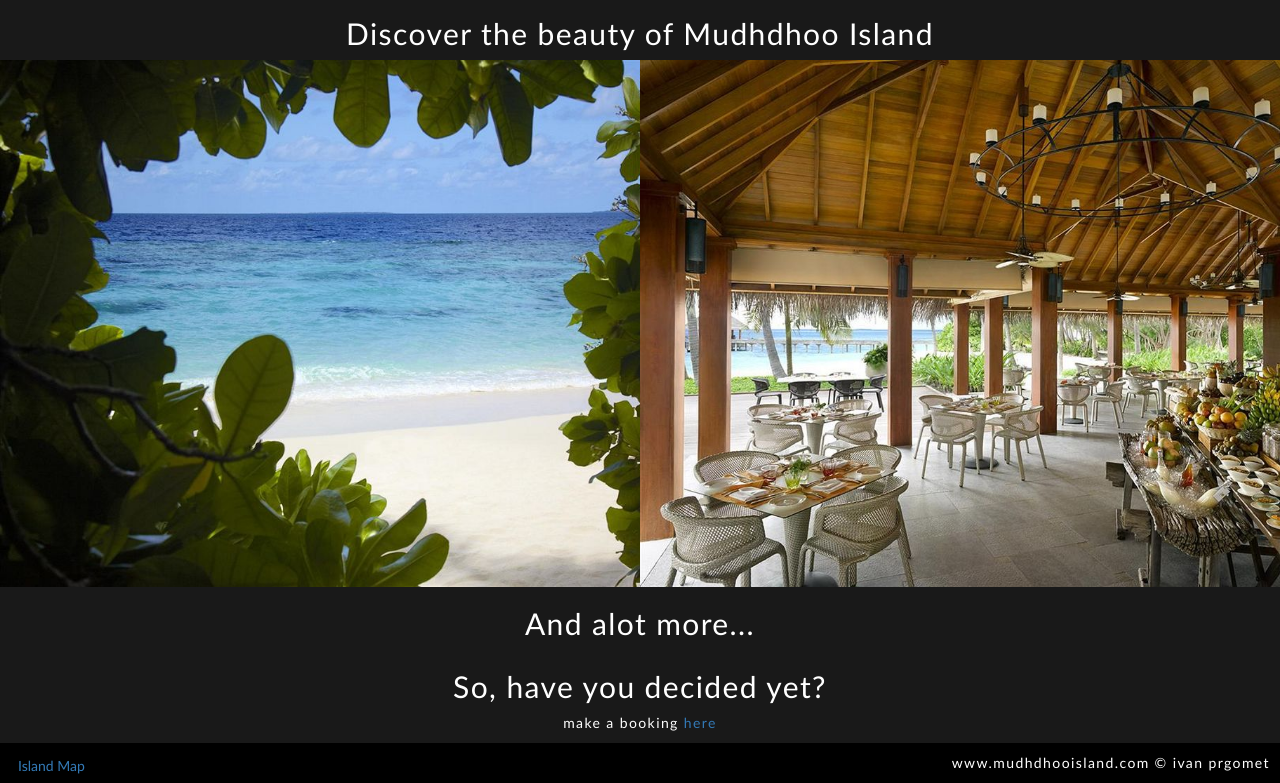
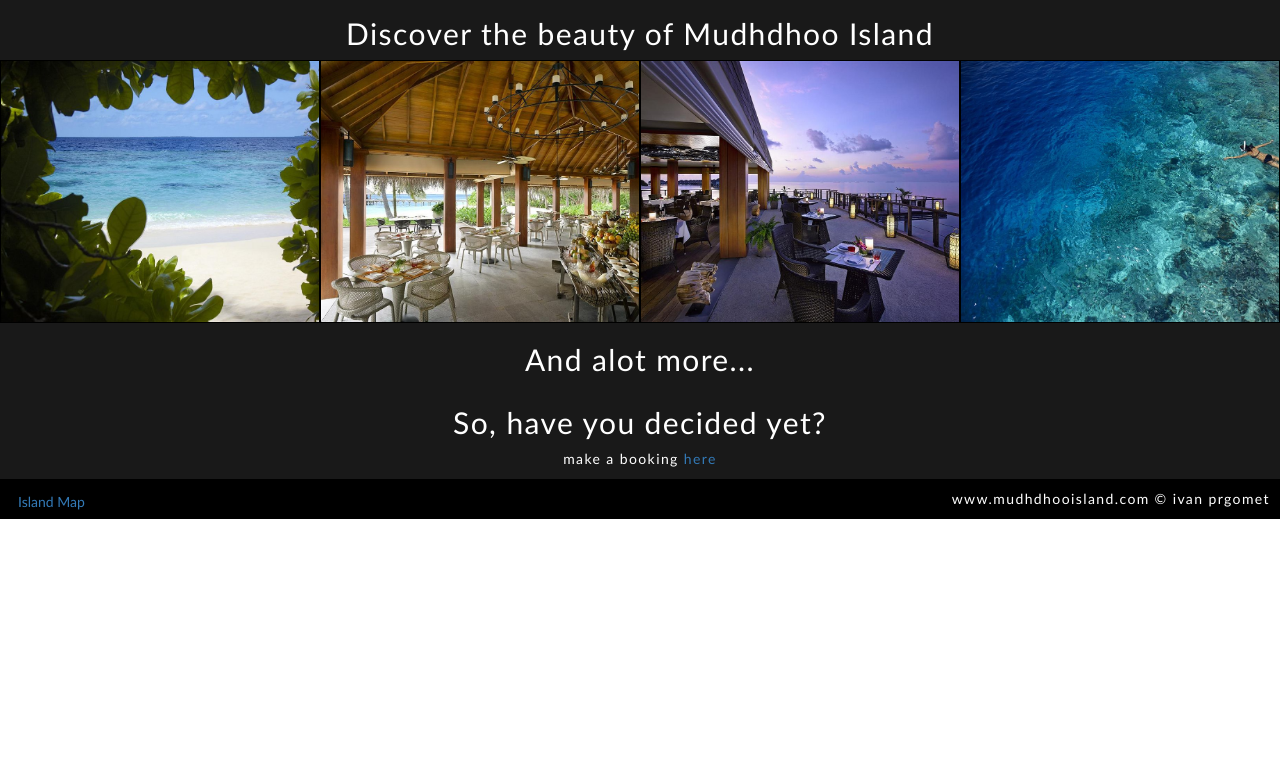
Before and after one commit to ivanprgomet-ip/HTML5_Laborations, a plain HTML site: page Laborations/Lab4_Mudhdhoo/index.html in a window 1280 px wide. Shown: the part 1352-2135 px from the top of the page. After the commit the page ends 1871 px from the top, so only its background shows below. Drawn offline with Linux system fonts and the light colour scheme.

Commit message:
added some more pictures to the page

```diff
--- a/Laborations/Lab4_Mudhdhoo/css/default.css
+++ b/Laborations/Lab4_Mudhdhoo/css/default.css
@@ -32,13 +32,8 @@
     article .row-one{
         background:url(../images/large/dtmd_home_hero_resorts-house-reef.jpg);
         background-size:cover;
+        height:100vh
     }
-    article .paradise-banner-one{
-            height:100vh;/*these are neccessary to create space for row-one background-image*/
-        }
-    article .paradise-banner-two{
-            height:100vh;/*these are neccessary to create space for row-one background-image*/
-        }
 
     /*row 2*/
     article .row-two{
@@ -62,18 +57,24 @@
         background-color:#F8F1D5;
     }
 
-        article .paradise-banner-three{
-            background:url(../images/4794101_93_z.jpg);
-            background-size:cover;
-            height:527px;
-            padding:0px;/*neccessary to have nice black line from left-right*/
-        }
-        article .paradise-banner-four{
-            background:url(../images/4794101_94_z.jpg);
-            background-size:cover;
-            height:527px;
-            padding:0px;/*neccessary to have nice black line from left-right*/
-        }
+    article .row-three div{
+        height: 263px;
+        width:25%;
+        background-size:cover;
+        border:1px solid black;
+    }
+    article .r3c1-img{
+        background:url(../images/4794101_93_z.jpg);
+    }
+    article .r3c2-img {
+        background: url(../images/4794101_94_z.jpg);
+    }
+    article .r3c3-img {
+        background: url(../images/4794101_88_z.jpg);
+    }
+    article .r3c4-img {
+        background: url(../images/4794101_73_z.jpg);
+    }
 
 
     /*row 4*/
--- a/Laborations/Lab4_Mudhdhoo/index.html
+++ b/Laborations/Lab4_Mudhdhoo/index.html
@@ -31,12 +31,8 @@
     <article>
             <div class="container-fluid">
                 <div class="row row-one">
-                    <div class="col-sm-6 text-center paradise-banner-one">
-                        <h2>Relax like never before</h2>
-                    </div>
-                    <div class="col-sm-6 text-center paradise-banner-two">
-                        <h2>Explore the island posibilities</h2>
-                    </div>
+                    <div class="col-sm-6 text-center"></div>
+                    <div class="col-sm-6 text-center"></div>
                 </div>
             </div>
     </article>
@@ -125,8 +121,10 @@
     <article>
         <div class="container-fluid">
             <div class="row row-three">
-                <div class="col-sm-6 text-center paradise-banner-three"></div>
-                <div class="col-sm-6 text-center paradise-banner-four"></div>
+                <div class="col-sm-3 text-center r3c1-img"></div>
+                <div class="col-sm-3 text-center r3c2-img"></div>
+                <div class="col-sm-3 text-center r3c3-img"></div>
+                <div class="col-sm-3 text-center r3c4-img"></div>
             </div><!--/row-three-->
         </div>
     </article>
```
